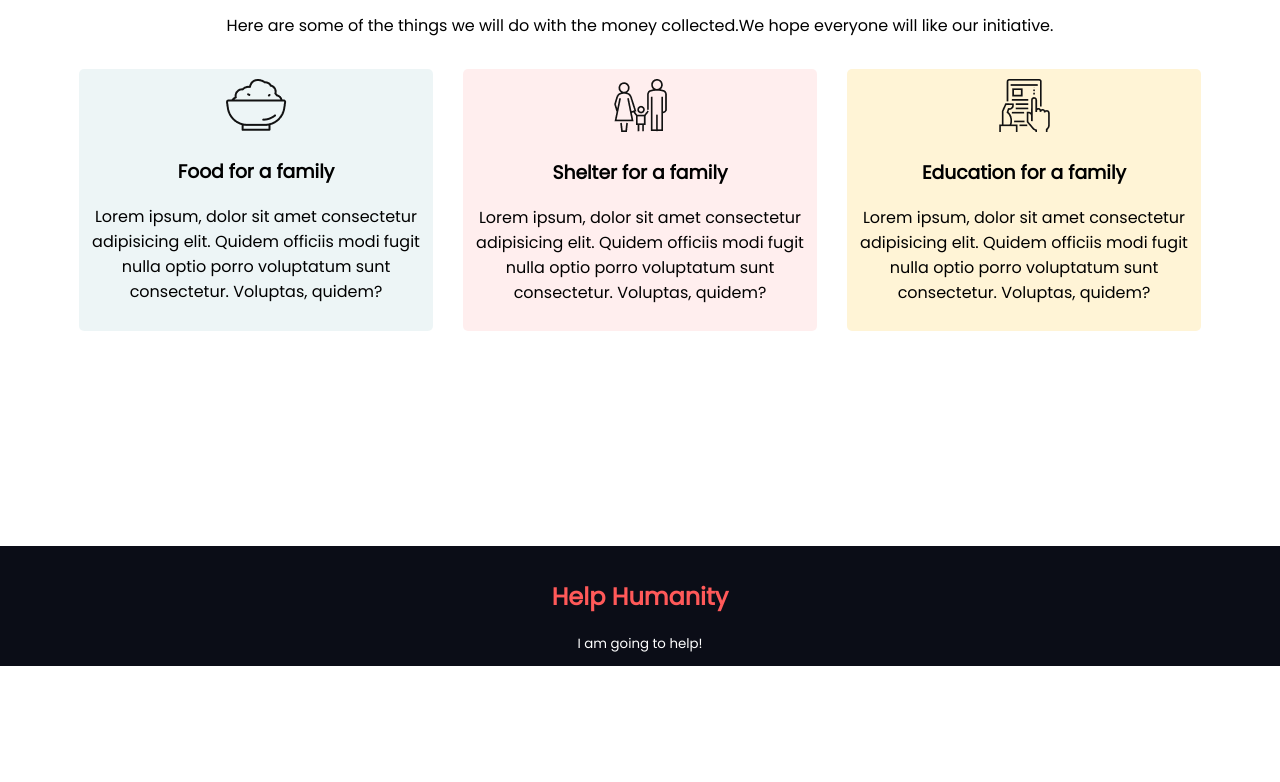
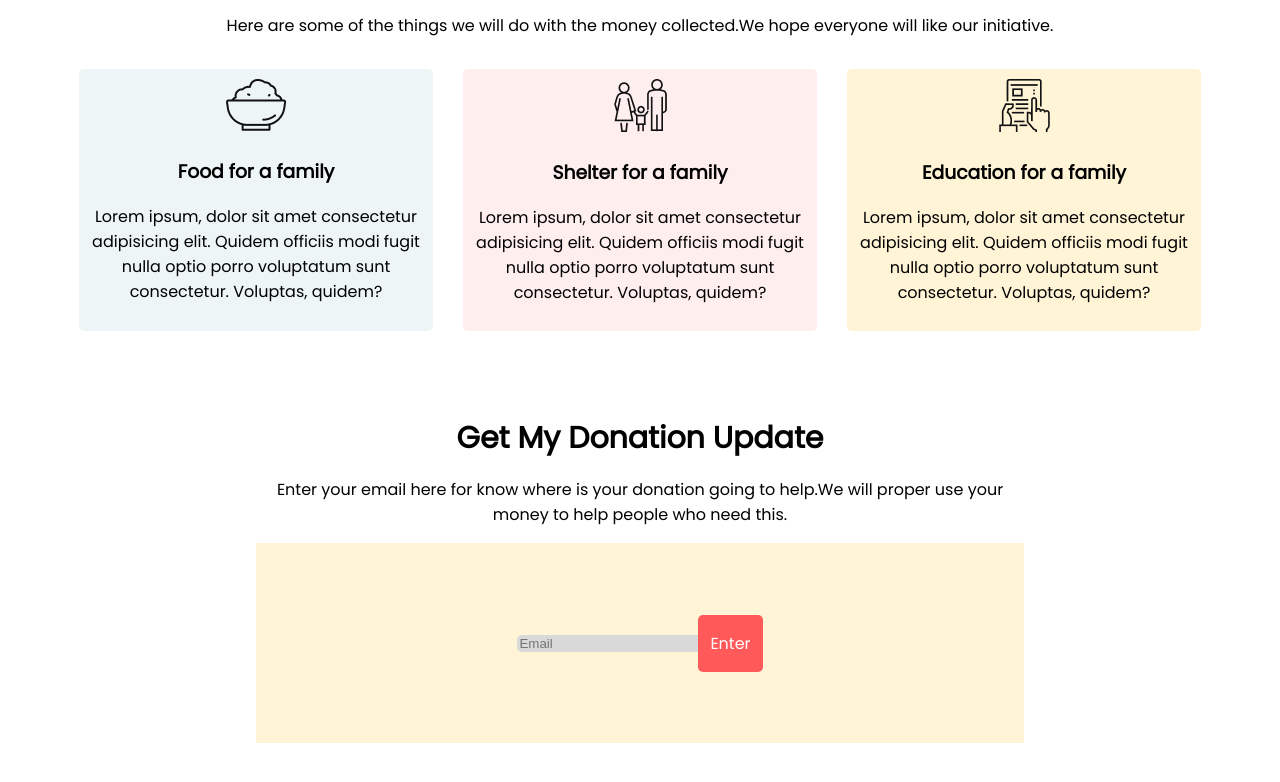
Before and after one commit to Sabbir402/first-assignement, a plain HTML site: page index.html in a window 1280 px wide. Shown: the part 906-1688 px from the top of the page. Before the commit the page ends 1572 px from the top, so only its background shows below. Drawn offline with Linux system fonts and the light colour scheme.

Commit message:
get update part done

```diff
--- a/index.html
+++ b/index.html
@@ -43,21 +43,31 @@
 			<div class="plan" style="background: rgba(79, 157, 166, 0.1);">
 				<img src="image/food.png" alt="">
 				<h3>Food for a family</h3>
-				<p>Lorem ipsum, dolor sit amet consectetur adipisicing elit. Quidem officiis modi fugit nulla optio porro voluptatum sunt consectetur. Voluptas, quidem?</p>
+				<p>Lorem ipsum, dolor sit amet consectetur adipisicing elit. Quidem officiis modi fugit nulla optio
+					porro voluptatum sunt consectetur. Voluptas, quidem?</p>
 			</div>
 			<div class="plan" style="	background: rgba(255, 89, 89, 0.1);">
 				<img src="image/shelter.png" alt="">
 				<h3>Shelter for a family</h3>
-				<p>Lorem ipsum, dolor sit amet consectetur adipisicing elit. Quidem officiis modi fugit nulla optio porro voluptatum sunt consectetur. Voluptas, quidem?</p>
+				<p>Lorem ipsum, dolor sit amet consectetur adipisicing elit. Quidem officiis modi fugit nulla optio
+					porro voluptatum sunt consectetur. Voluptas, quidem?</p>
 			</div>
 			<div class="plan" style="	background: rgba(255, 244, 214, 1);">
 				<img src="image/Frame-1.png" alt="">
 				<h3>Education for a family</h3>
-				<p>Lorem ipsum, dolor sit amet consectetur adipisicing elit. Quidem officiis modi fugit nulla optio porro voluptatum sunt consectetur. Voluptas, quidem?</p>
+				<p>Lorem ipsum, dolor sit amet consectetur adipisicing elit. Quidem officiis modi fugit nulla optio
+					porro voluptatum sunt consectetur. Voluptas, quidem?</p>
 			</div>
 		</div>
 	</section>
-
+	<section class="donate-part">
+		<h1 class="all-header">Get My Donation Update</h1>
+		<p>Enter your email here for know where is your donation going to help.We will proper use your money to help people who need this.</p>
+		<div class="email-part">
+			<input class="email-fild" placeholder="Email" type="text">
+			<a class="donate-button" href="">Enter</a>
+		</div>
+	</section>
 	<footer class="end-part">
 		<h2>Help Humanity</h2>
 		<small>I am going to help!</small>
--- a/style.css
+++ b/style.css
@@ -33,7 +33,7 @@ body {
 .donate-part {
 	text-align: center;
 	margin: auto;
-	width: 80%;
+	width: 60%;
 }
 
 .all-header {
@@ -88,6 +88,21 @@ body {
 	margin: 15px;
 	padding: 10px;
 }
+
+.email-part {
+	background-color: #FFF4D6;
+	height: 200px;
+	display: flex;
+	justify-content: center;
+	align-items: center;
+}
+
+.email-fild {
+	background: #D9D9D9;
+	border: 0;
+	border-radius: 5px 0px 0px 5px;
+}
+
 .end-part {
 	display: flex;
 	justify-content: center;
@@ -98,6 +113,7 @@ body {
 	color: white;
 	margin-top: 200px;
 }
-.end-part h2{
+
+.end-part h2 {
 	color: #FF5959;
 }
```
